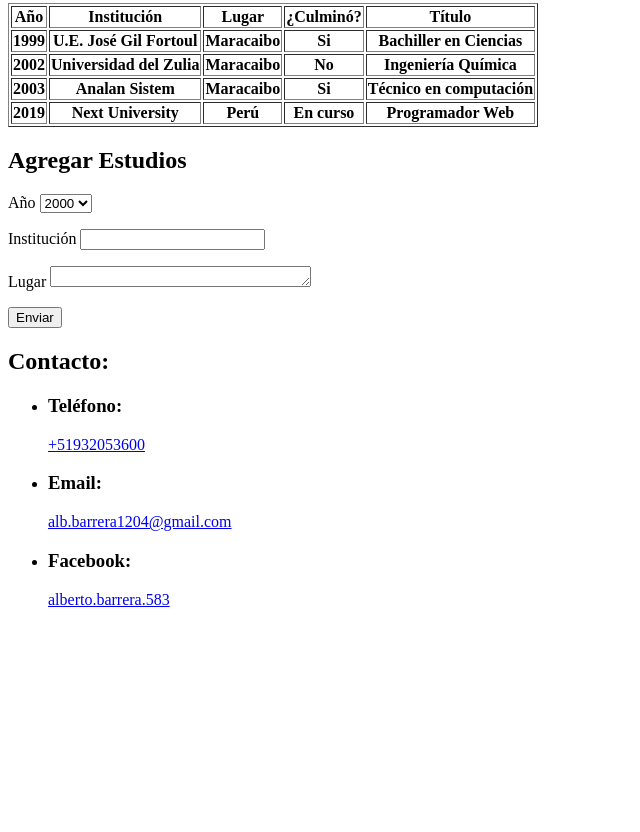
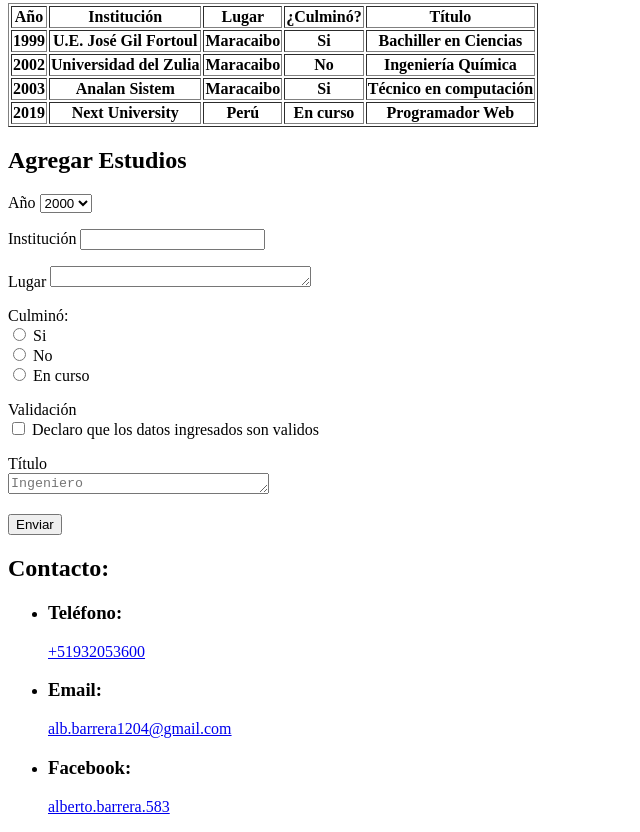
Before and after one commit to abarrera82/Hoja-de-vida, a plain HTML site: page Fundamentos HTML/educacion.html in a window 1280 px wide. Shown: the part 595-1427 px from the top of the page, without its empty margins (0-640 px from the left). Before the commit the page ends 1220 px from the top, so only its background shows below. Drawn offline with Linux system fonts and the light colour scheme.

Commit message:
Update educacion.html

```diff
--- a/Fundamentos HTML/educacion.html
+++ b/Fundamentos HTML/educacion.html
@@ -270,7 +270,7 @@
     </section>
     <section>
       <h2>Agregar Estudios</h2>
-      <form action="index.html" method="post" name="Estudios">
+      <form autocomplete="off" name="Estudios">
         <label for="Año">Año</label>
         <select name="year">
           <option value="2000">2000</option>
@@ -303,6 +303,20 @@
           <textarea name="Lugar" id="Lugar" rows="1" cols="30"></textarea>
         </p>
         <p>
+          <label for="Culmino">Culminó:</label><br>
+          <input type="radio" name="Culmino" value="Si"> Si<br>
+          <input type="radio" name="Culmino" value="No"> No<br>
+          <input type="radio" name="Culmino" value="En curso"> En curso
+        </p>
+        <p>
+          <label for="Validacion">Validación</label><br>
+          <input type="checkbox" name="Validacion" value="validos" required> Declaro que los datos ingresados son validos<br>
+        </p>
+        <p>
+          <label for="Titulo">Título</label><br>
+          <textarea rows="1" cols="30" placeholder="Ingeniero"></textarea><br>
+        </p>
+        <p>
           <input type="submit" value="Enviar">
         </p>
       </form>
```
